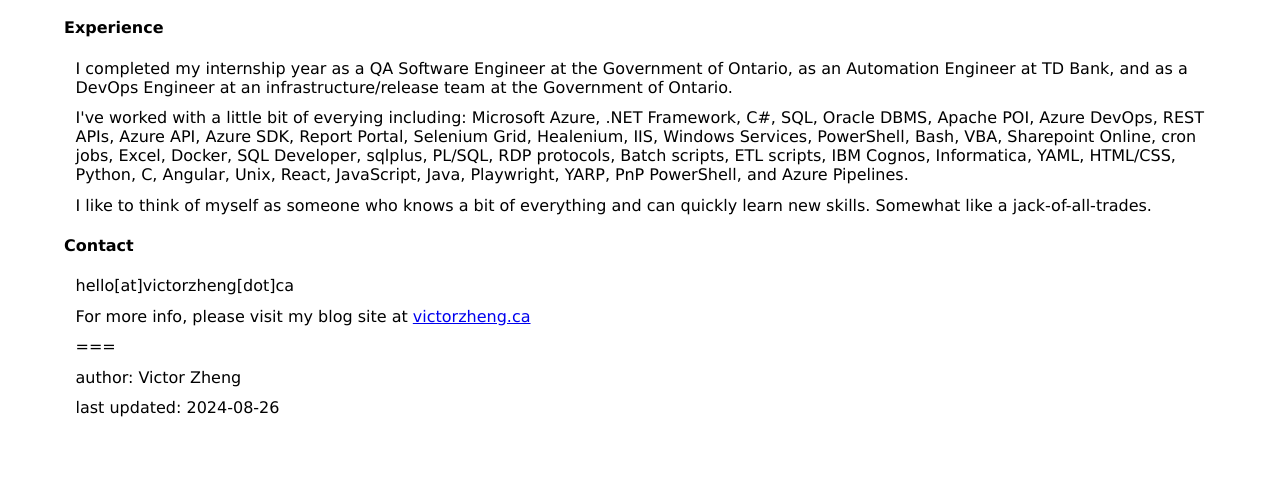
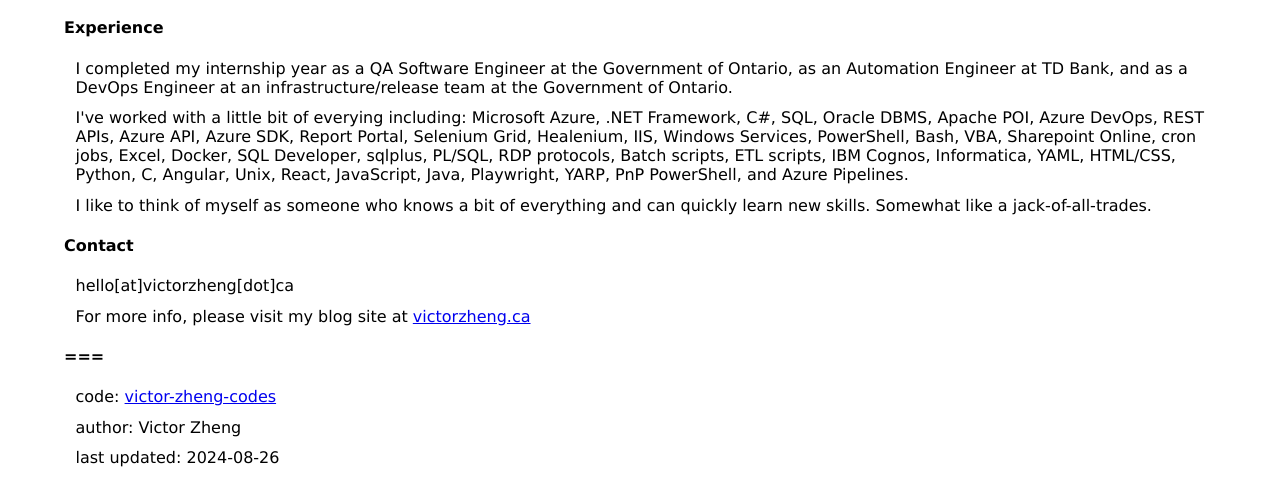
Before and after one commit to victor-zheng-codes/victor-zheng-codes, a plain HTML site: page index.html in a window 1280 px wide. Shown: the part 428-930 px from the top of the page. Before the commit the page ends 909 px from the top, so only its background shows below. Drawn offline with Linux system fonts and the light colour scheme.

Commit message:
mod index.html fix footer

```diff
--- a/index.html
+++ b/index.html
@@ -32,7 +32,8 @@
 <p>For more info, please visit my blog site at  <a href="https://victorzheng.ca/">victorzheng.ca</a></p>
 </body></html>
 <footer>
-  <p>===</p>
+  <h4>===</h4>
+  <p>code: <a href="https://github.com/victor-zheng-codes/victor-zheng-codes">victor-zheng-codes</a></p>
   <p>author: Victor Zheng</p>
   <p>last updated: 2024-08-26</p>
 </footer>
```
